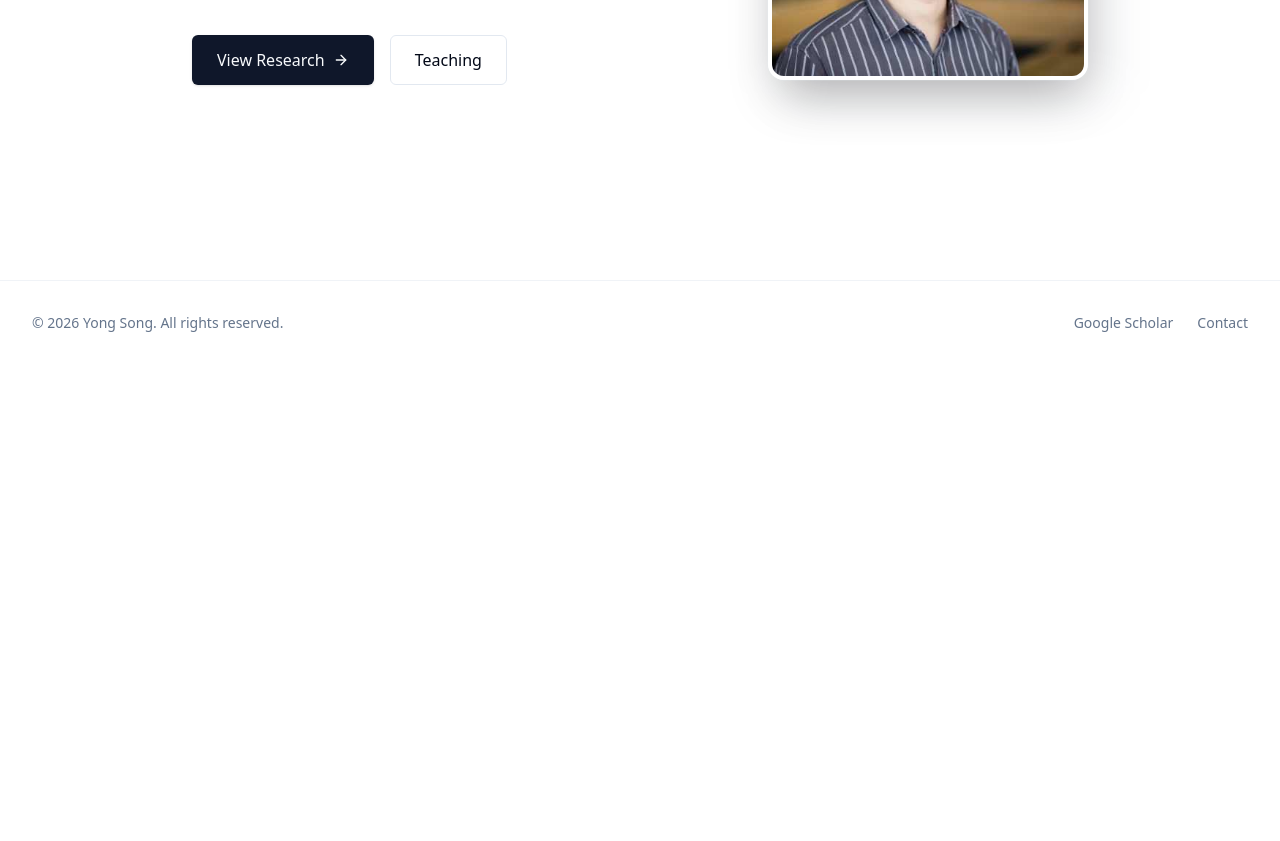
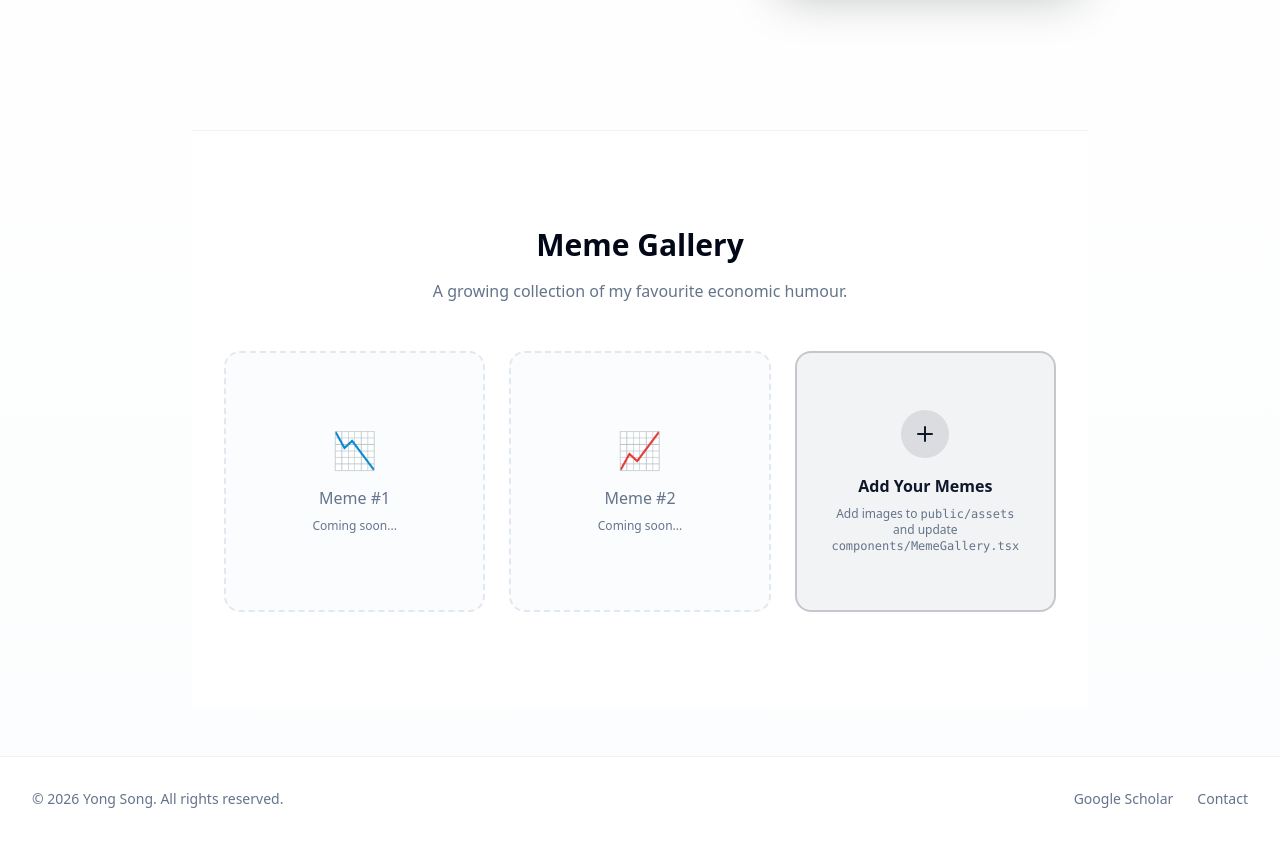
Before and after one commit to nktommy13/nktommy13.github.io, a Next.js app: page / in a window 1280 px wide. Shown: the part 520-1361 px from the top of the page. Before the commit the page ends 885 px from the top, so only its background shows below. Built offline with nearby package versions, Linux system fonts and the light colour scheme; a web font is replaced by a local one.

Commit message:
feat: add placeholder meme gallery section

```diff
--- a/app/page.tsx
+++ b/app/page.tsx
@@ -5,13 +5,16 @@ import Link from "next/link";
 import { motion } from "framer-motion";
 import { ArrowRight } from "lucide-react";
 
+import { MemeGallery } from "@/components/MemeGallery";
+
 export default function Home() {
   return (
-    <div className="flex flex-col items-center justify-center min-h-[calc(100vh-theme(spacing.20))] py-12 px-4 sm:px-6 lg:px-8">
-      <main className="max-w-4xl w-full space-y-12">
+    <div className="flex flex-col items-center justify-center min-h-[calc(100vh-theme(spacing.20))]">
+      <div className="w-full py-12 px-4 sm:px-6 lg:px-8 bg-gradient-to-b from-background to-muted/20">
+        <main className="max-w-4xl mx-auto space-y-24">
 
           {/* Hero Section */}
-        <div className="flex flex-col md:flex-row items-center gap-12">
+          <div className="flex flex-col md:flex-row items-center gap-12 mt-12 pb-12">
 
             {/* Text Content */}
             <motion.div
@@ -76,7 +79,11 @@ export default function Home() {
 
           </div>
 
+          {/* Meme Section */}
+          <MemeGallery />
+
         </main>
+      </div>
     </div>
   );
 }
--- /dev/null
+++ b/components/MemeGallery.tsx
@@ -0,0 +1,54 @@
+"use client";
+
+import { motion } from "framer-motion";
+import { Plus } from "lucide-react";
+
+export function MemeGallery() {
+    return (
+        <section id="memes" className="py-24 border-t border-border/50 bg-background">
+            <div className="max-w-4xl mx-auto px-4 sm:px-6 lg:px-8">
+                <motion.div
+                    initial={{ opacity: 0, y: 20 }}
+                    whileInView={{ opacity: 1, y: 0 }}
+                    viewport={{ once: true }}
+                    className="text-center mb-12"
+                >
+                    <h2 className="text-3xl font-serif font-bold mb-4">Meme Gallery</h2>
+                    <p className="text-muted-foreground">
+                        A growing collection of my favourite economic humour.
+                    </p>
+                </motion.div>
+
+                {/* Empty State / Placeholder */}
+                <div className="grid grid-cols-1 sm:grid-cols-2 md:grid-cols-3 gap-6">
+
+                    {/* Example 1 - Placeholder */}
+                    <div className="aspect-square rounded-2xl bg-muted/30 border-2 border-dashed border-border flex flex-col items-center justify-center p-6 text-center hover:bg-muted/50 transition-colors">
+                        <span className="text-4xl mb-4">📉</span>
+                        <p className="font-medium text-muted-foreground">Meme #1</p>
+                        <p className="text-xs text-muted-foreground mt-2">Coming soon...</p>
+                    </div>
+
+                    {/* Example 2 - Placeholder */}
+                    <div className="aspect-square rounded-2xl bg-muted/30 border-2 border-dashed border-border flex flex-col items-center justify-center p-6 text-center hover:bg-muted/50 transition-colors">
+                        <span className="text-4xl mb-4">📈</span>
+                        <p className="font-medium text-muted-foreground">Meme #2</p>
+                        <p className="text-xs text-muted-foreground mt-2">Coming soon...</p>
+                    </div>
+
+                    {/* Add New Instruction Card */}
+                    <div className="aspect-square rounded-2xl bg-primary/5 border-2 border-primary/20 flex flex-col items-center justify-center p-6 text-center">
+                        <div className="h-12 w-12 rounded-full bg-primary/10 flex items-center justify-center mb-4 text-primary">
+                            <Plus size={24} />
+                        </div>
+                        <p className="font-semibold text-primary">Add Your Memes</p>
+                        <p className="text-xs text-muted-foreground mt-2 max-w-[200px]">
+                            Add images to <code>public/assets</code> and update <code>components/MemeGallery.tsx</code>
+                        </p>
+                    </div>
+
+                </div>
+            </div>
+        </section>
+    );
+}
```
Lines whose indentation alone changed are shown as unchanged.
